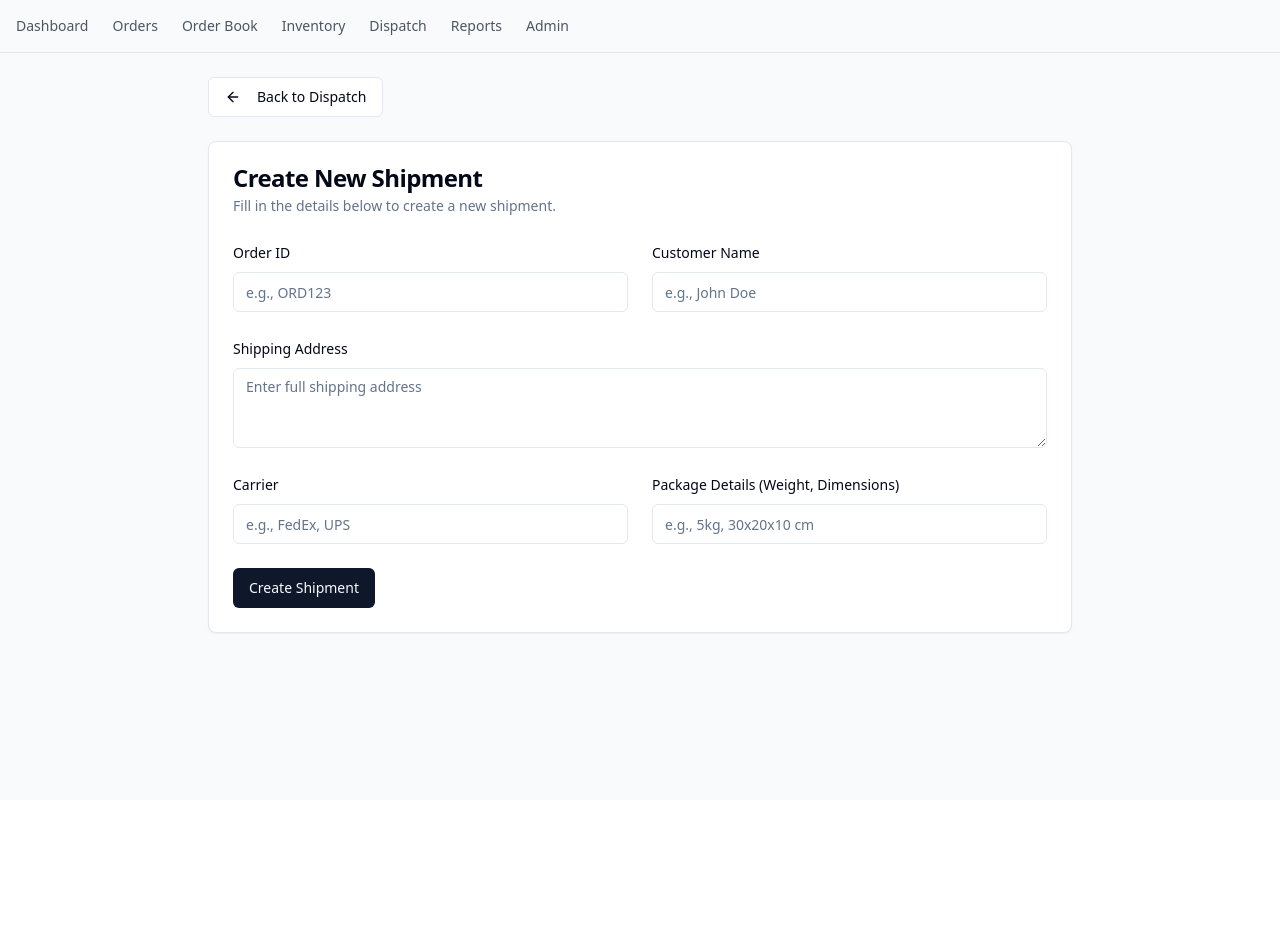
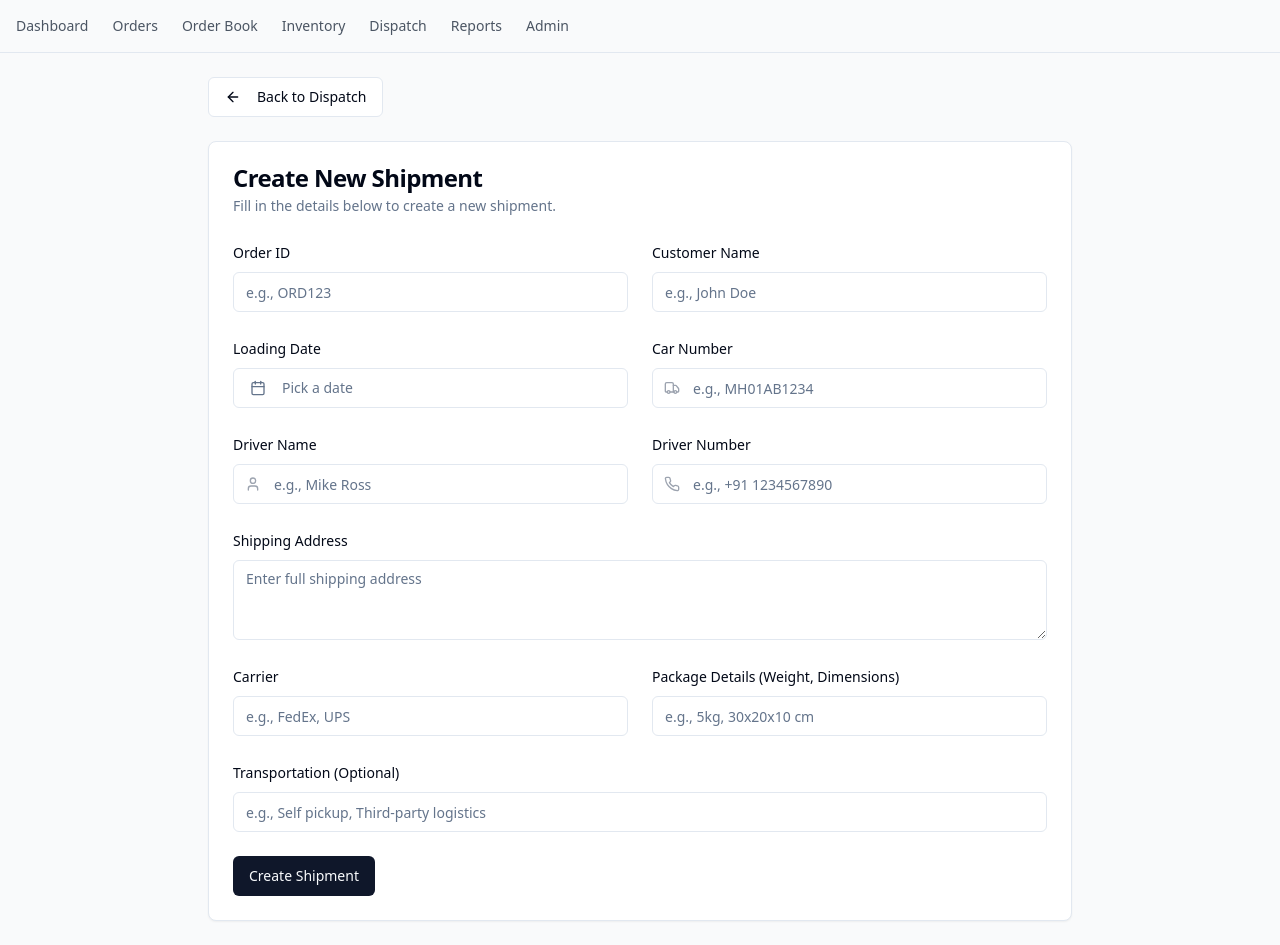
Before and after one commit to adarshroy001/DevLaunch-, a React (Vite) app: page /create-shipment in a window 1280 px wide. Before the commit the page ends 800 px from the top, so only its background shows below. Built offline with nearby package versions, Linux system fonts and the light colour scheme.

Commit message:
Add shipment form fields
Add fields for order ID, loading date, car number, driver name, driver number, and optional transportation to the Create Shipment page.

```diff
--- a/src/pages/CreateShipmentPage.tsx
+++ b/src/pages/CreateShipmentPage.tsx
@@ -1,14 +1,21 @@
 
+import React, { useState } from "react";
 import Navbar from "@/components/layout/Navbar";
 import { Button } from "@/components/ui/button";
 import { Input } from "@/components/ui/input";
 import { Label } from "@/components/ui/label";
 import { Textarea } from "@/components/ui/textarea";
 import { Card, CardContent, CardHeader, CardTitle, CardFooter, CardDescription } from "@/components/ui/card";
-import { ArrowLeft } from "lucide-react";
+import { ArrowLeft, CalendarIcon, Truck, User, Phone } from "lucide-react";
 import { Link } from "react-router-dom";
+import { Popover, PopoverContent, PopoverTrigger } from "@/components/ui/popover";
+import { Calendar } from "@/components/ui/calendar";
+import { cn } from "@/lib/utils";
+import { format } from "date-fns";
 
 const CreateShipmentPage = () => {
+  const [loadingDate, setLoadingDate] = useState<Date | undefined>();
+
   return (
     <div className="min-h-screen bg-gray-50">
       <Navbar />
@@ -37,10 +44,64 @@ const CreateShipmentPage = () => {
                 <Input id="customerName" placeholder="e.g., John Doe" />
               </div>
             </div>
+
+            <div className="grid grid-cols-1 md:grid-cols-2 gap-6">
+              <div className="space-y-2">
+                <Label htmlFor="loadingDate">Loading Date</Label>
+                <Popover>
+                  <PopoverTrigger asChild>
+                    <Button
+                      variant={"outline"}
+                      className={cn(
+                        "w-full justify-start text-left font-normal",
+                        !loadingDate && "text-muted-foreground"
+                      )}
+                    >
+                      <CalendarIcon className="mr-2 h-4 w-4" />
+                      {loadingDate ? format(loadingDate, "PPP") : <span>Pick a date</span>}
+                    </Button>
+                  </PopoverTrigger>
+                  <PopoverContent className="w-auto p-0 pointer-events-auto">
+                    <Calendar
+                      mode="single"
+                      selected={loadingDate}
+                      onSelect={setLoadingDate}
+                      initialFocus
+                    />
+                  </PopoverContent>
+                </Popover>
+              </div>
+              <div className="space-y-2">
+                <Label htmlFor="carNumber">Car Number</Label>
+                <div className="relative">
+                  <Truck className="absolute left-3 top-1/2 -translate-y-1/2 h-4 w-4 text-gray-400" />
+                  <Input id="carNumber" placeholder="e.g., MH01AB1234" className="pl-10" />
+                </div>
+              </div>
+            </div>
+
+            <div className="grid grid-cols-1 md:grid-cols-2 gap-6">
+              <div className="space-y-2">
+                <Label htmlFor="driverName">Driver Name</Label>
+                <div className="relative">
+                  <User className="absolute left-3 top-1/2 -translate-y-1/2 h-4 w-4 text-gray-400" />
+                  <Input id="driverName" placeholder="e.g., Mike Ross" className="pl-10" />
+                </div>
+              </div>
+              <div className="space-y-2">
+                <Label htmlFor="driverNumber">Driver Number</Label>
+                <div className="relative">
+                  <Phone className="absolute left-3 top-1/2 -translate-y-1/2 h-4 w-4 text-gray-400" />
+                  <Input id="driverNumber" type="tel" placeholder="e.g., +91 1234567890" className="pl-10" />
+                </div>
+              </div>
+            </div>
+
             <div className="space-y-2">
               <Label htmlFor="shippingAddress">Shipping Address</Label>
               <Textarea id="shippingAddress" placeholder="Enter full shipping address" />
             </div>
+
             <div className="grid grid-cols-1 md:grid-cols-2 gap-6">
               <div className="space-y-2">
                 <Label htmlFor="carrier">Carrier</Label>
@@ -51,9 +112,14 @@ const CreateShipmentPage = () => {
                 <Input id="packageDetails" placeholder="e.g., 5kg, 30x20x10 cm" />
               </div>
             </div>
+
+            <div className="space-y-2">
+              <Label htmlFor="transportation">Transportation (Optional)</Label>
+              <Input id="transportation" placeholder="e.g., Self pickup, Third-party logistics" />
+            </div>
           </CardContent>
           <CardFooter>
-            <Button type="submit">Create Shipment</Button>
+            <Button type="submit" className="w-full md:w-auto">Create Shipment</Button>
           </CardFooter>
         </Card>
       </div>
```
